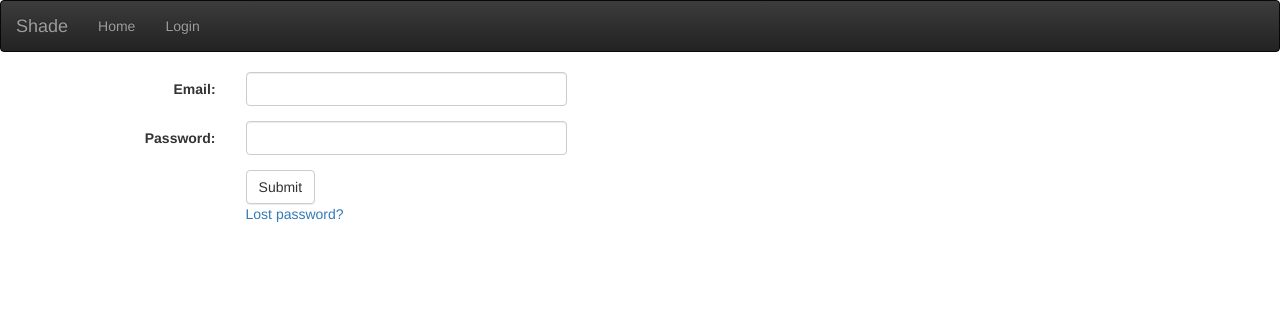
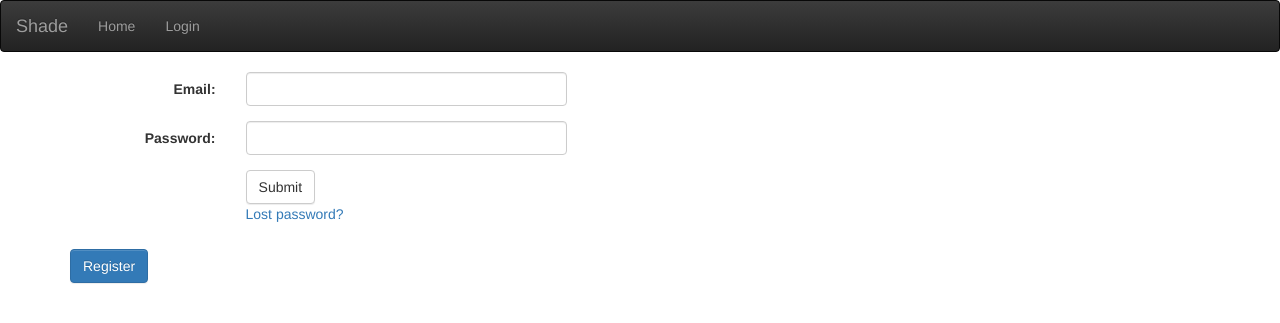
Before and after one commit to jcnix/shade, a Django app: page /login/ in a window 1280 px wide. Shown: the top 323 px of the page. Run offline with Django 3.2, Linux system fonts and the light colour scheme; some libraries are stand-ins or nearby versions.

Commit message:
Add Register button to login form

```diff
--- a/social/templates/registration/login.html
+++ b/social/templates/registration/login.html
@@ -31,6 +31,7 @@
 				</div>
 			</div>
 		</form>
+		<a class="btn btn-primary" href="{% url 'register' %}">Register</a>
 	</div>
 </div>
 {% endblock %}
```
